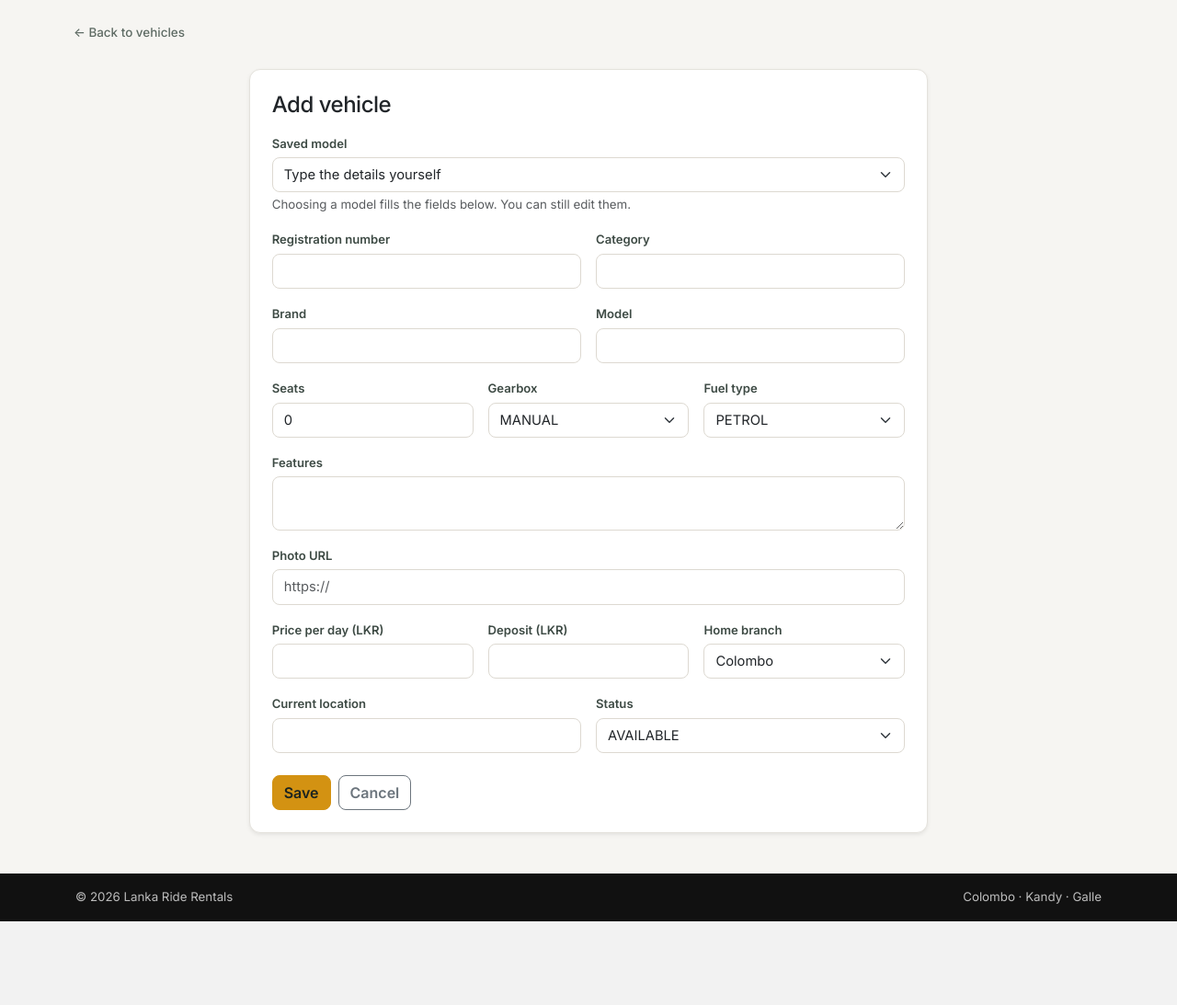
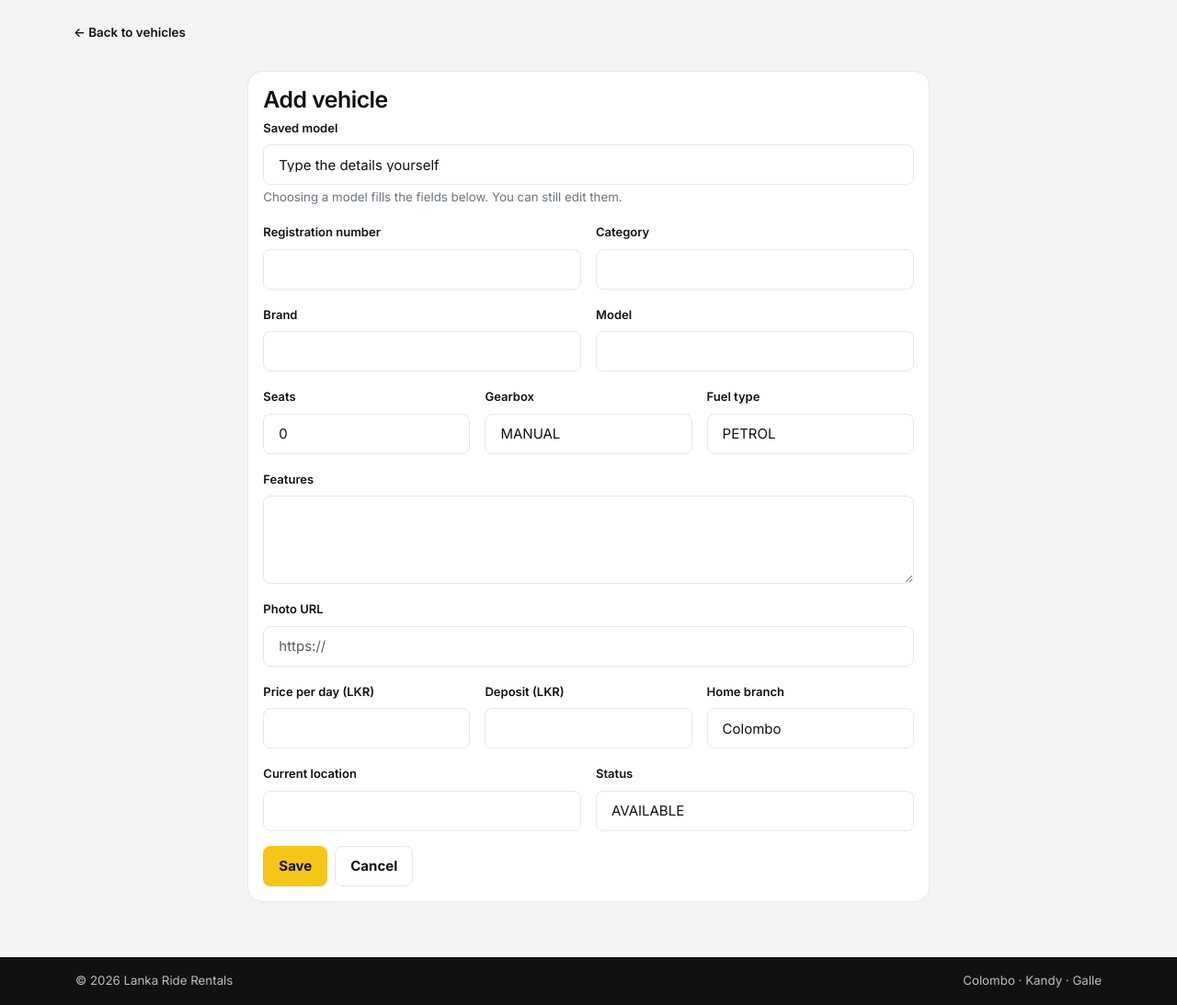
Before and after one commit to IT25102266/lanka-ride, a Java web app: page /vehicles/new in a window 1280 px wide. Shown: the part 63-1156 px from the top of the page at 92% size. Before the commit the page ends 1065 px from the top, so only its background shows below. Run offline with Spring Boot 4, a stand-in JSP engine, Linux system fonts and the light colour scheme; data comes from the database, SQL or seed files in the repository; data that the repository does not hold is empty; some of the project's set-up classes (security, data sources, template engines, error pages and the like) are left out, and stand-ins take their place; some libraries are stand-ins or nearby versions.

Commit message:
Apply the shared card layout to vehicle management.
Search, transfer, retire, and delete still post to the same vehicle URLs.

Co-authored-by: Cursor <cursoragent@cursor.com>

```diff
--- a/src/main/webapp/WEB-INF/views/vehicle/detail.jsp
+++ b/src/main/webapp/WEB-INF/views/vehicle/detail.jsp
@@ -5,6 +5,7 @@
 <c:set var="pageTitle" value="${vehicle.brand} ${vehicle.model}" scope="request"/>
 <jsp:include page="/WEB-INF/views/layout/header.jsp"/>
 
+<div class="vehicle-page">
 <a class="back-link" href="<c:url value='/vehicles'/>">&larr; Back to search</a>
 
 <div class="vehicle-layout">
@@ -127,5 +128,6 @@
         </c:otherwise>
     </c:choose>
 </div>
+</div>
 
 <jsp:include page="/WEB-INF/views/layout/footer.jsp"/>
--- a/src/main/webapp/WEB-INF/views/vehicle/form.jsp
+++ b/src/main/webapp/WEB-INF/views/vehicle/form.jsp
@@ -4,15 +4,15 @@
 <c:set var="pageTitle" value="${vehicle.id == null ? 'Add vehicle' : 'Edit vehicle'}" scope="request"/>
 <jsp:include page="/WEB-INF/views/layout/header.jsp"/>
 
+<div class="vehicle-page">
 <div class="mb-3">
     <a class="back-link" href="<c:url value='/vehicles'/>">&larr; Back to vehicles</a>
 </div>
 
 <div class="row justify-content-center">
     <div class="col-lg-8">
-        <div class="card shadow-sm">
-            <div class="card-body p-4">
-                <h1 class="h4 mb-3">${vehicle.id == null ? 'Add vehicle' : 'Edit vehicle'}</h1>
+        <div class="detail-block">
+                <h1 class="page-title mb-1">${vehicle.id == null ? 'Add vehicle' : 'Edit vehicle'}</h1>
 
                 <form:form method="post" modelAttribute="vehicle" action="${formAction}">
                     <input type="hidden" name="${_csrf.parameterName}" value="${_csrf.token}"/>
@@ -128,9 +128,9 @@
                         <a class="btn btn-outline-secondary" href="<c:url value='/vehicles'/>">Cancel</a>
                     </div>
                 </form:form>
-            </div>
         </div>
     </div>
+</div>
 </div>
 <script>
     (function () {
--- a/src/main/webapp/WEB-INF/views/vehicle/list.jsp
+++ b/src/main/webapp/WEB-INF/views/vehicle/list.jsp
@@ -4,7 +4,8 @@
 <c:set var="pageTitle" value="Find a ride" scope="request"/>
 <jsp:include page="/WEB-INF/views/layout/header.jsp"/>
 
-<div class="d-flex flex-wrap justify-content-between align-items-end gap-2 mb-3">
+<div class="vehicle-page">
+<div class="page-head">
     <div>
         <h1 class="page-title">Find your perfect ride</h1>
         <p class="text-muted mb-0">
@@ -130,5 +131,6 @@
         </div>
     </c:if>
 </div>
+</div>
 
 <jsp:include page="/WEB-INF/views/layout/footer.jsp"/>
```
